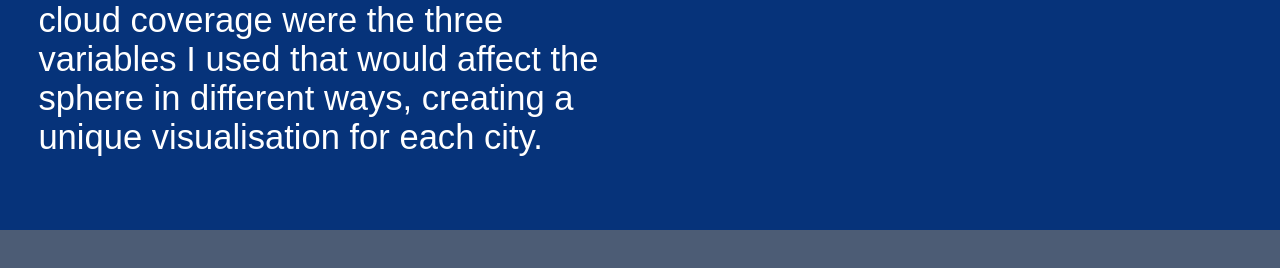
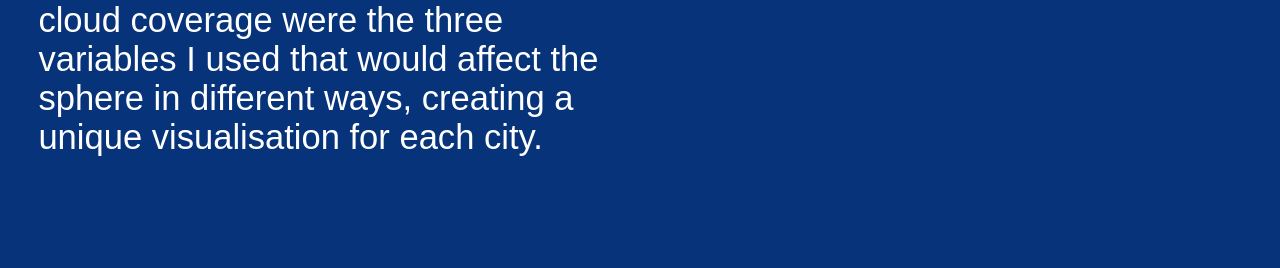
Before and after one commit to angusmacminn/angus_macminn_portfolio, a website built with Vite: page src/Weather_Page/weather_visualisation.html in a window 1280 px wide. Shown: the part 536-804 px from the top of the page. Built offline with nearby package versions, Linux system fonts and the light colour scheme.

Commit message:
Update style.css

```diff
--- a/src/Weather_Page/style.css
+++ b/src/Weather_Page/style.css
@@ -7,11 +7,12 @@
 
 .weather-wrapper {
     background-color: #06337a;
-    overflow-x: hidden;
+    overflow: hidden;
     display: grid;
     grid-template-columns: 1fr 1fr;
     gap: 1%;
     padding: 3%;
+    height: 100vh
 }
 
 .weather-content {
```
